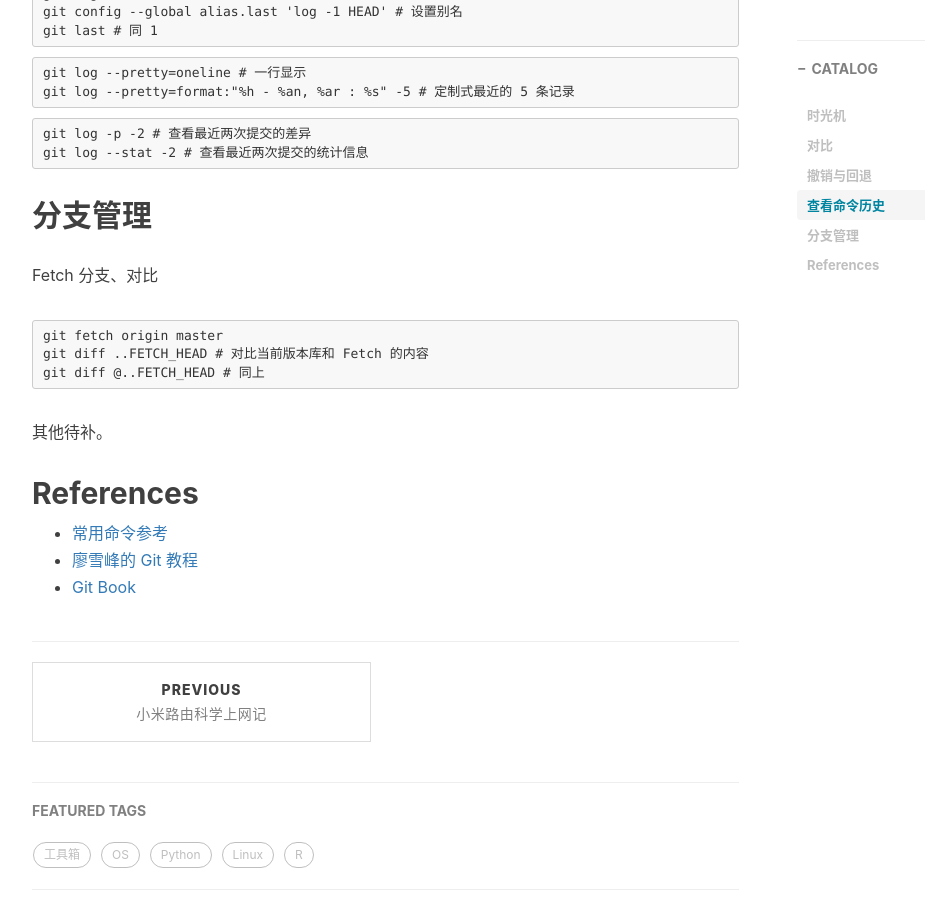
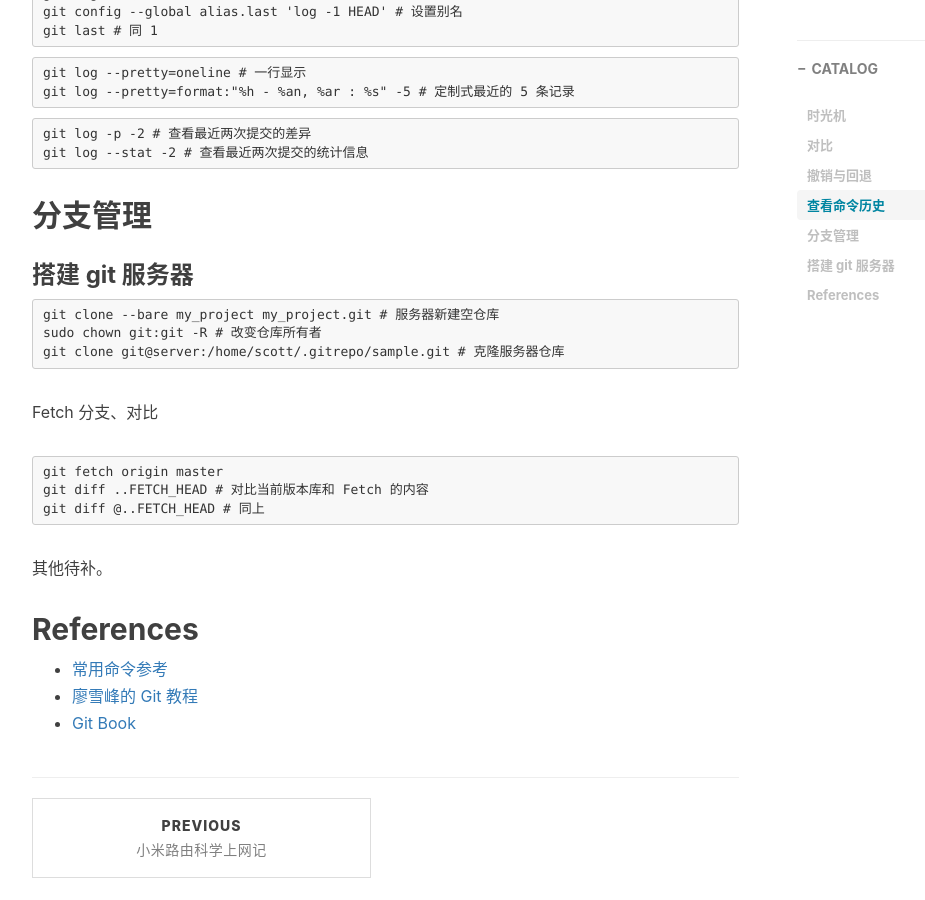
Before and after one commit to scottming/scottming.github.io, a Jekyll site: the page built from _posts/2016-08-06-git_tips.md, in a window 1280 px wide and 900 px high, scrolled down 2077 px. Shown: the whole window, without its empty margins (233-1158 px from the left). Built offline with Jekyll 4.4.1, drawn with Linux system fonts in a browser that asks for light colours; nearby versions of some CDN libraries; comment, search, counter and statistics services are not loaded.

Commit message:
Added git server

````diff
--- a/_posts/2016-08-06-git_tips.md
+++ b/_posts/2016-08-06-git_tips.md
@@ -105,6 +105,14 @@ git log --stat -2 # 查看最近两次提交的统计信息
 
 ## 分支管理
 
+### 搭建 git 服务器
+
+```
+git clone --bare my_project my_project.git # 服务器新建空仓库
+sudo chown git:git -R # 改变仓库所有者
+git clone git@server:/home/scott/.gitrepo/sample.git # 克隆服务器仓库
+```
+
 Fetch 分支、对比
 
 ```
````
